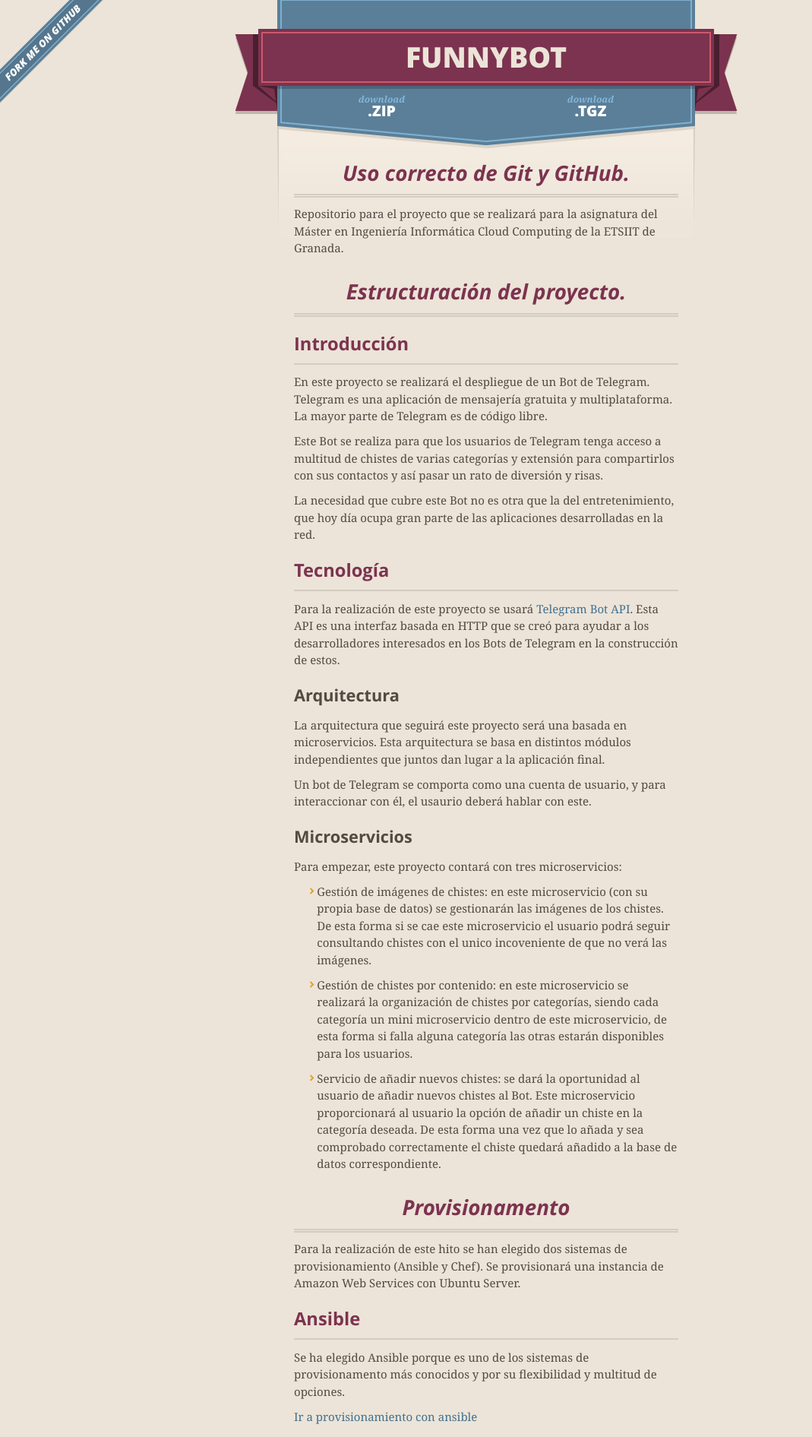
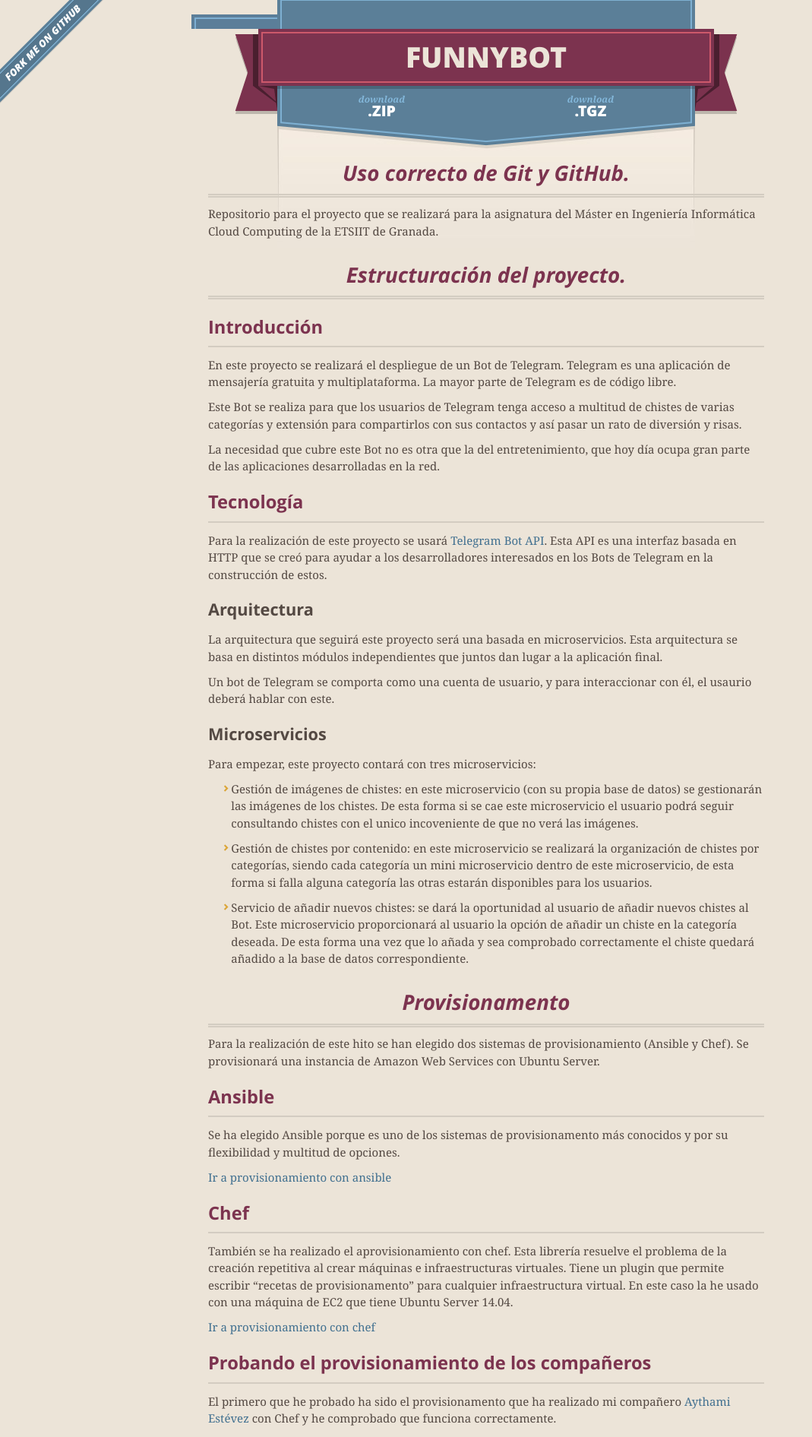
Before and after one commit to pedrogazquez/FunnyBot, a Jekyll site: the page built from index.md, in a window 1280 px wide. Shown: the top 1891 px of the page at 76% size, without its empty margins (0-1069 px from the left). Built offline with Jekyll 4.4.1, drawn with Linux system fonts in a browser that asks for light colours; nearby versions of some CDN libraries.

Commit message:
Arreglando ghpages

```diff
--- a/stylesheets/screen.css
+++ b/stylesheets/screen.css
@@ -114,7 +114,7 @@
 
 div.shell {
   display: block;
-  width: 670px;
+  width: 70%;
   margin: 0 auto;
 }
 
```
